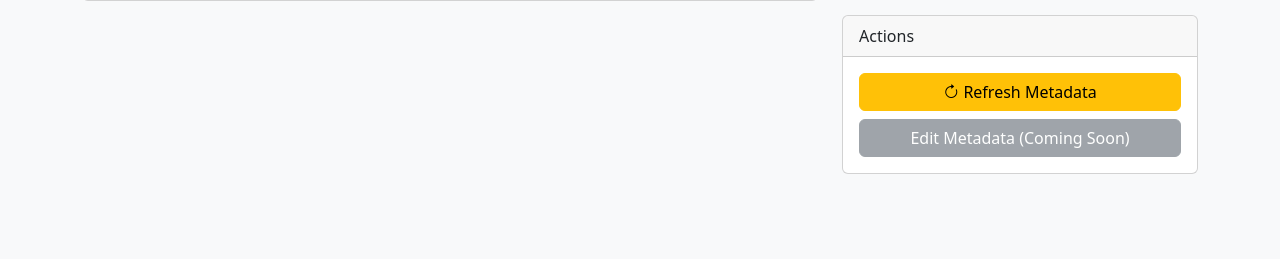
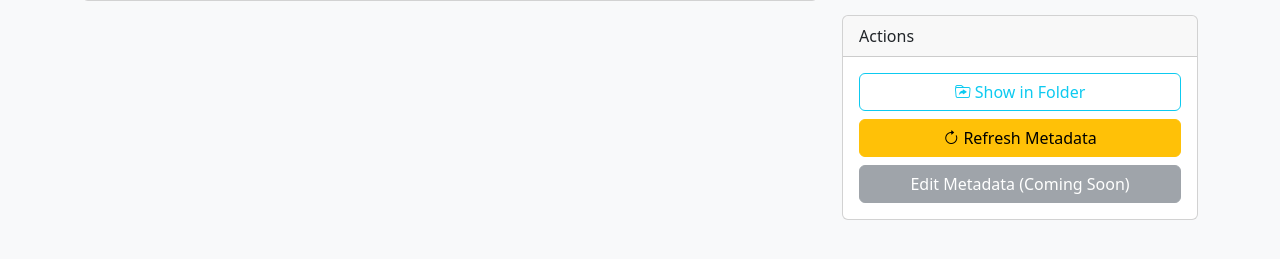
Before and after one commit to josephaschmoe/PhotoArchiveDB, a Flask app: page /asset/1 in a window 1280 px wide. Shown: the part 353-612 px from the top of the page. Run offline with Flask 3, Linux system fonts and the light colour scheme; tables that the repository leaves empty hold one stand-in row (values such as "Sample post").

Commit message:
Added Show in Folder feature

```diff
--- a/app/routes.py
+++ b/app/routes.py
@@ -1,5 +1,6 @@
 from flask import Blueprint, render_template, current_app, flash, redirect, url_for, send_file
 from flask import Blueprint, render_template, current_app, flash, redirect, url_for, send_file, request
+import subprocess
 import os
 from app.models import Asset, Person, Face
 from app import db
@@ -265,6 +266,23 @@ def refresh_metadata(asset_id):
 
     return redirect(url_for('main.asset_detail', asset_id=asset_id))
 
+@main.route('/asset/<int:asset_id>/open_folder', methods=['POST'])
+def open_folder(asset_id):
+    asset = Asset.query.get_or_404(asset_id)
+    try:
+        # Windows specific: explorer /select,"path" (highlights the file)
+        # Verify path exists first
+        if not os.path.exists(asset.file_path):
+             flash(f"File not found on disk: {asset.file_path}", 'error')
+        else:
+            # We use subprocess.Popen to avoid blocking the server script
+            subprocess.Popen(f'explorer /select,"{asset.file_path}"')
+            flash("Opened folder on server.", "success")
+    except Exception as e:
+        flash(f"Error opening folder: {e}", 'error')
+
+    return redirect(url_for('main.asset_detail', asset_id=asset_id))
+
 @main.route('/process_faces')
 def trigger_face_processing():
     count = process_all_faces()
--- a/app/templates/asset_detail.html
+++ b/app/templates/asset_detail.html
@@ -87,6 +87,11 @@
             <div class="card-header">Actions</div>
             <div class="card-body">
                 <!-- Placeholder for future edit/sync actions -->
+                <form method="POST" action="{{ url_for('main.open_folder', asset_id=asset.id) }}">
+                    <button type="submit" class="btn btn-outline-info w-100 mb-2">
+                        <i class="bi bi-folder-symlink"></i> Show in Folder
+                    </button>
+                </form>
                 <a href="{{ url_for('main.refresh_metadata', asset_id=asset.id) }}" class="btn btn-warning w-100 mb-2">
                     <i class="bi bi-arrow-clockwise"></i> Refresh Metadata
                 </a>
```
